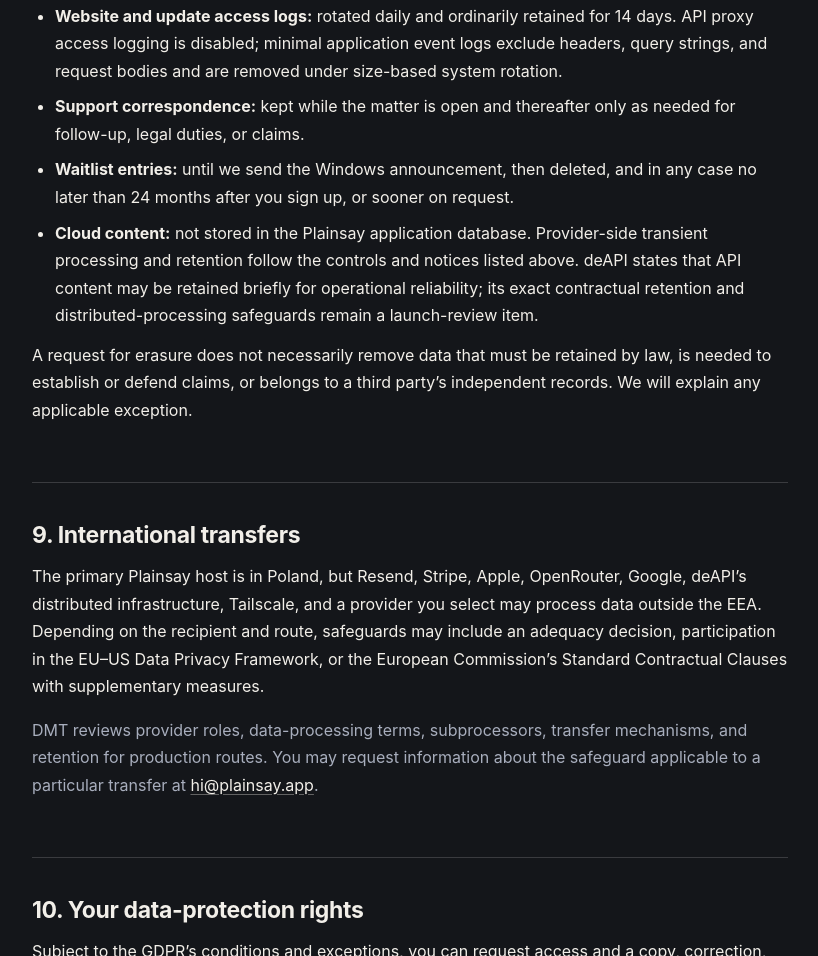
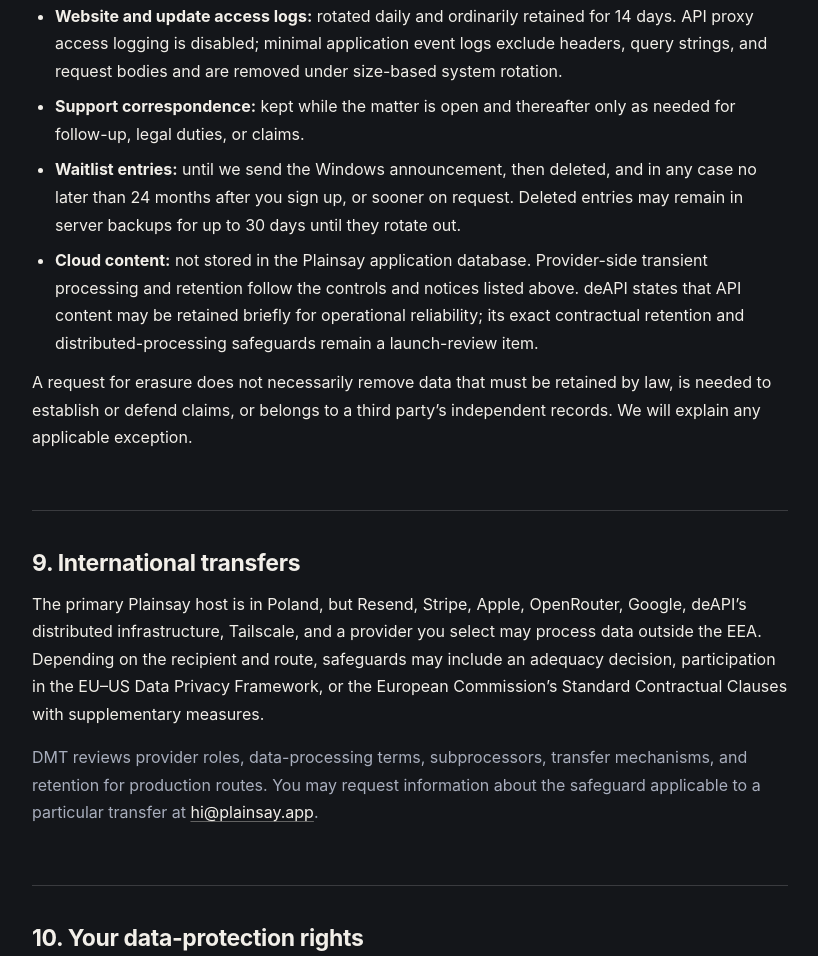
Before and after one commit to conrader/plainsay, a plain HTML site: page docs/privacy/index.html in a window 1280 px wide. Shown: the part 6762-7718 px from the top of the page, without its empty margins (230-1048 px from the left). Drawn offline with Linux system fonts and the light colour scheme.

Commit message:
State how long deleted waitlist entries can remain in backups

```diff
--- a/docs/privacy/index.html
+++ b/docs/privacy/index.html
@@ -197,7 +197,7 @@
         <li><strong>Payment, tax, accounting, complaint, and claims records:</strong> kept for the period required by applicable Polish or EU law, or until relevant claims expire. Stripe may keep its own records under its legal duties.</li>
         <li><strong>Website and update access logs:</strong> rotated daily and ordinarily retained for 14 days. API proxy access logging is disabled; minimal application event logs exclude headers, query strings, and request bodies and are removed under size-based system rotation.</li>
         <li><strong>Support correspondence:</strong> kept while the matter is open and thereafter only as needed for follow-up, legal duties, or claims.</li>
-        <li><strong>Waitlist entries:</strong> until we send the Windows announcement, then deleted, and in any case no later than 24 months after you sign up, or sooner on request.</li>
+        <li><strong>Waitlist entries:</strong> until we send the Windows announcement, then deleted, and in any case no later than 24 months after you sign up, or sooner on request. Deleted entries may remain in server backups for up to 30 days until they rotate out.</li>
         <li><strong>Cloud content:</strong> not stored in the Plainsay application database. Provider-side transient processing and retention follow the controls and notices listed above. deAPI states that API content may be retained briefly for operational reliability; its exact contractual retention and distributed-processing safeguards remain a launch-review item.</li>
       </ul>
       <p>A request for erasure does not necessarily remove data that must be retained by law, is needed to establish or defend claims, or belongs to a third party’s independent records. We will explain any applicable exception.</p>
```
